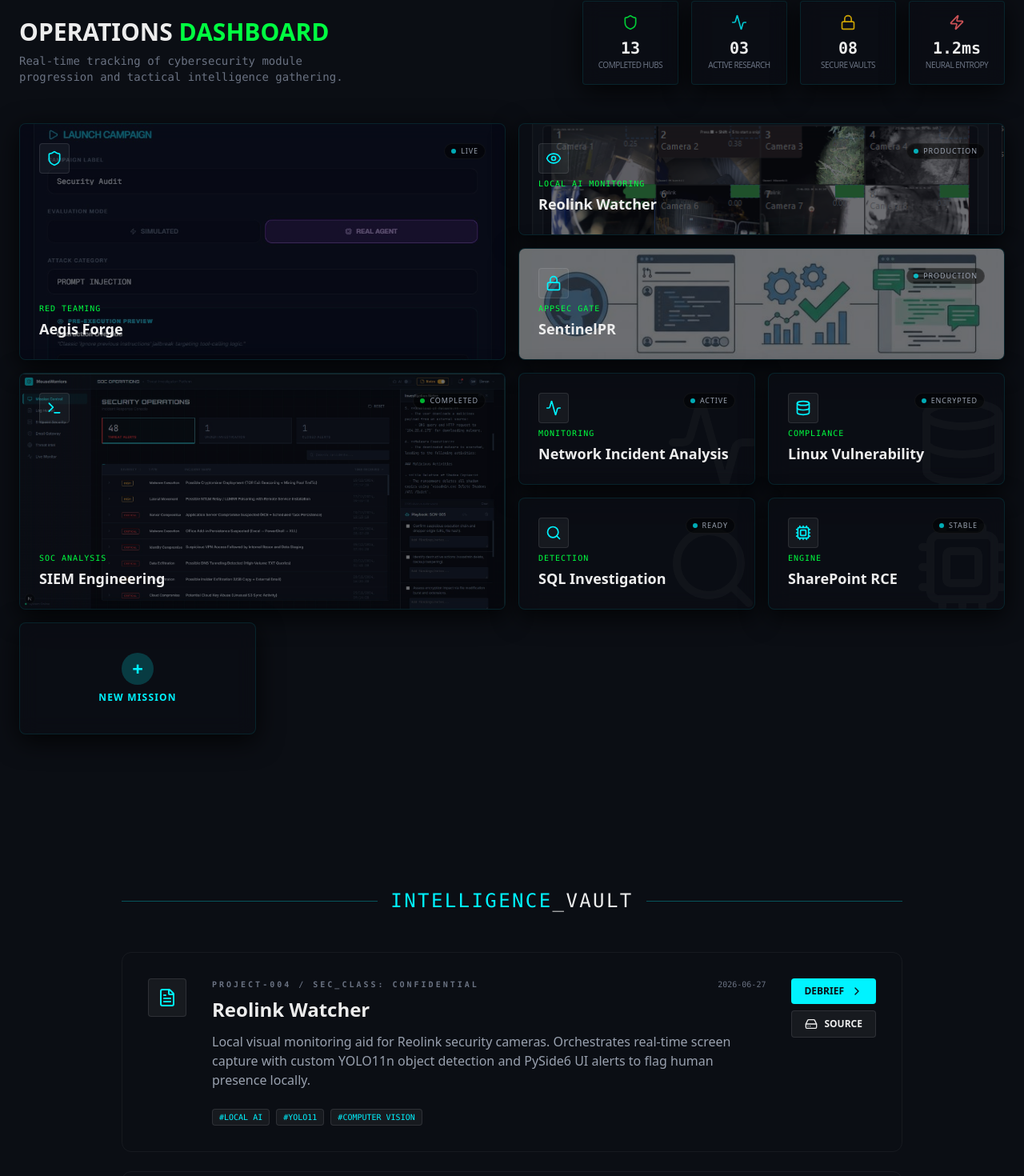
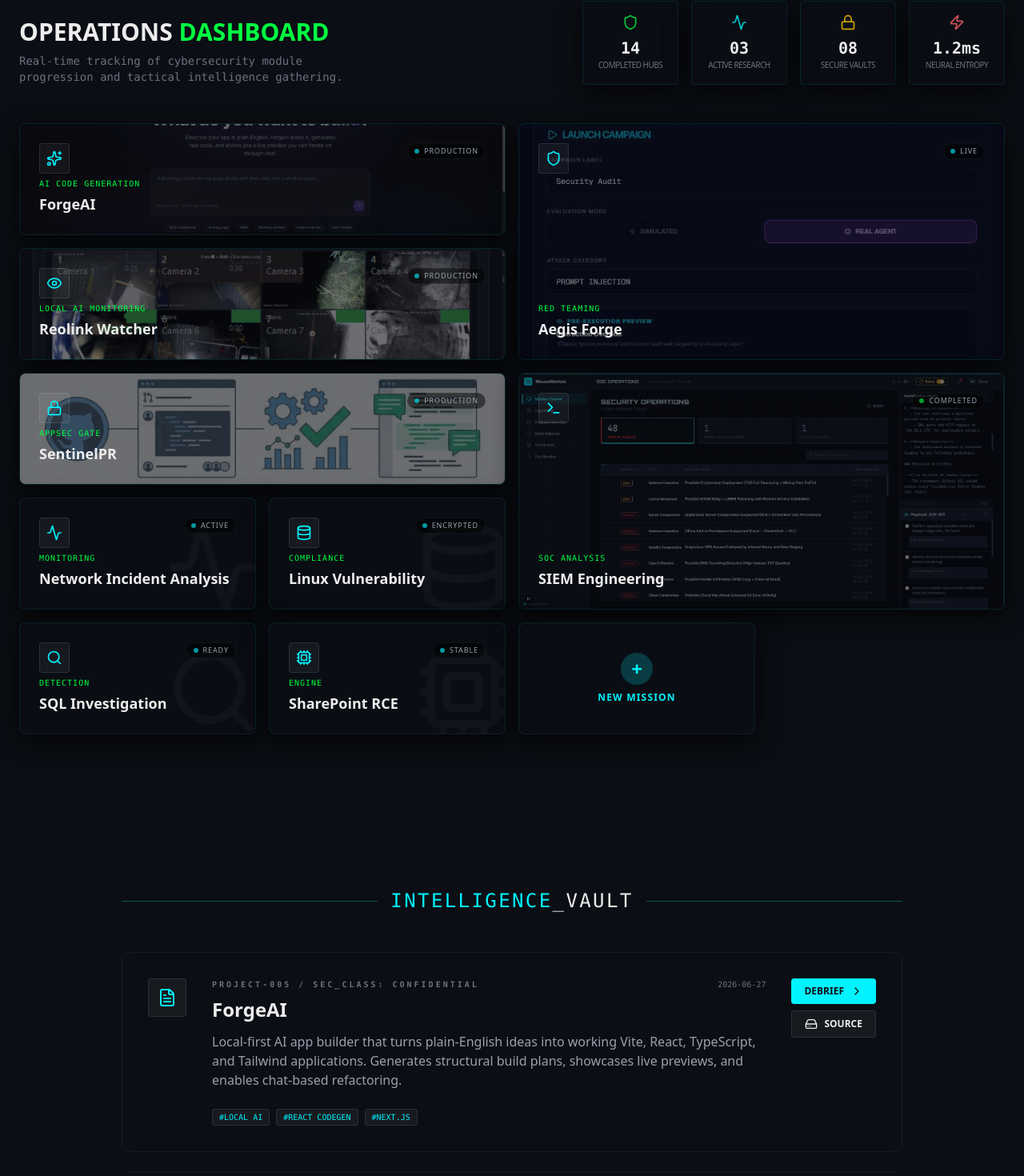
Before and after one commit to Mousewarriors/cyber-portfolio-website, a Next.js app: page / in a window 1280 px wide. Shown: the part 895-2365 px from the top of the page at 80% size. Built offline with nearby package versions, Linux system fonts and the light colour scheme.

Commit message:
Add ForgeAI project to portfolio and bento dashboard

```diff
--- a/src/components/BentoDashboard.tsx
+++ b/src/components/BentoDashboard.tsx
@@ -1,16 +1,25 @@
 "use client";
 
 import { motion } from "framer-motion";
-import { Shield, Lock, Terminal, Activity, Zap, Cpu, Search, Database, Eye } from "lucide-react";
+import { Shield, Lock, Terminal, Activity, Zap, Cpu, Search, Database, Eye, Sparkles } from "lucide-react";
 
 const stats = [
-    { label: "Completed Hubs", value: "13", icon: Shield, color: "text-matrix" },
+    { label: "Completed Hubs", value: "14", icon: Shield, color: "text-matrix" },
     { label: "Active Research", value: "03", icon: Activity, color: "text-cyber" },
     { label: "Secure Vaults", value: "08", icon: Lock, color: "text-yellow-400" },
     { label: "Neural Entropy", value: "1.2ms", icon: Zap, color: "text-red-400" },
 ];
 
 const labs = [
+    {
+        title: "ForgeAI",
+        status: "Production",
+        category: "AI Code Generation",
+        icon: Sparkles,
+        size: "md:col-span-2 md:row-span-1",
+        href: "https://github.com/Mousewarriors/ForgeAI",
+        image: "/forge-ai.png"
+    },
     {
         title: "Aegis Forge",
         status: "Live",
--- a/src/components/ProjectVault.tsx
+++ b/src/components/ProjectVault.tsx
@@ -4,6 +4,15 @@
 import { FileText, ExternalLink, ChevronRight, HardDrive } from "lucide-react";
 
 const reports = [
+    {
+        id: "PROJECT-005",
+        title: "ForgeAI",
+        description: "Local-first AI app builder that turns plain-English ideas into working Vite, React, TypeScript, and Tailwind applications. Generates structural build plans, showcases live previews, and enables chat-based refactoring.",
+        tags: ["Local AI", "React Codegen", "Next.js"],
+        date: "2026-06-27",
+        debrief: "https://github.com/Mousewarriors/ForgeAI/blob/main/README.md",
+        source: "https://github.com/Mousewarriors/ForgeAI"
+    },
     {
         id: "PROJECT-004",
         title: "Reolink Watcher",
```
Also changed, not shown: public/forge-ai.png (added).
